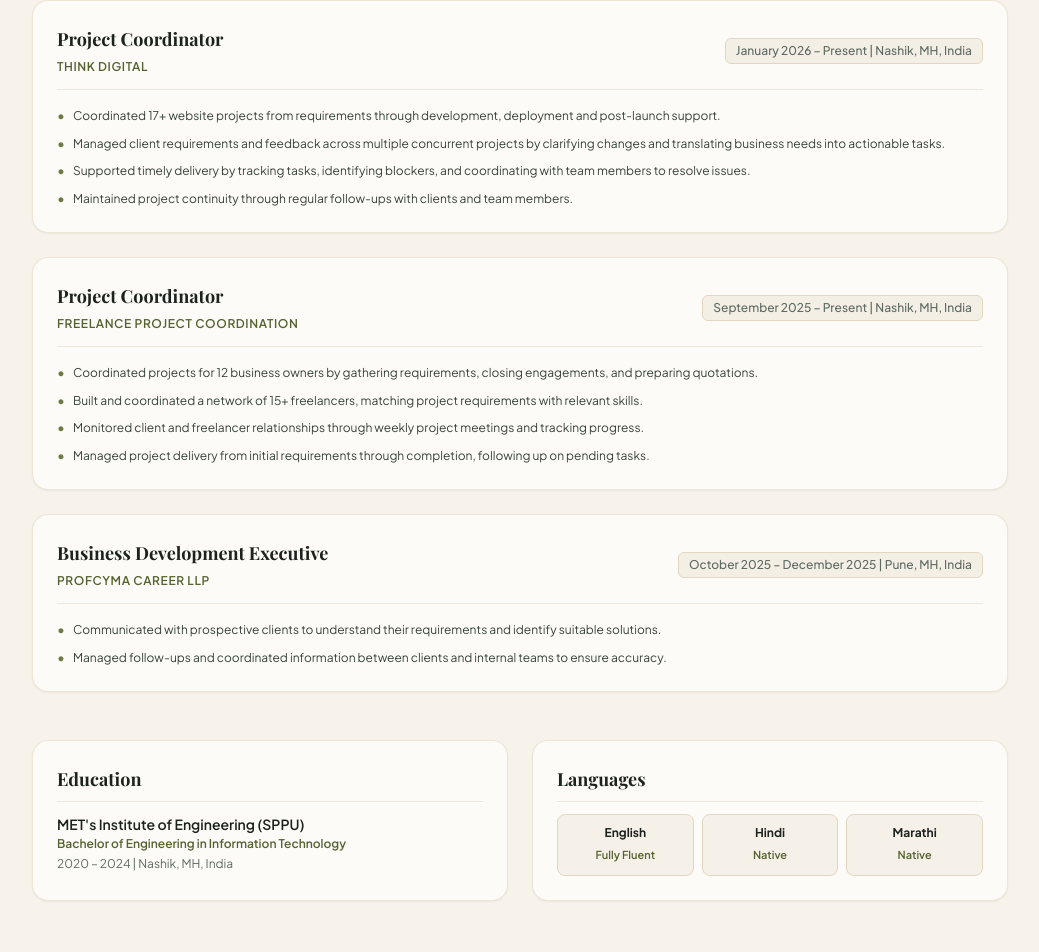
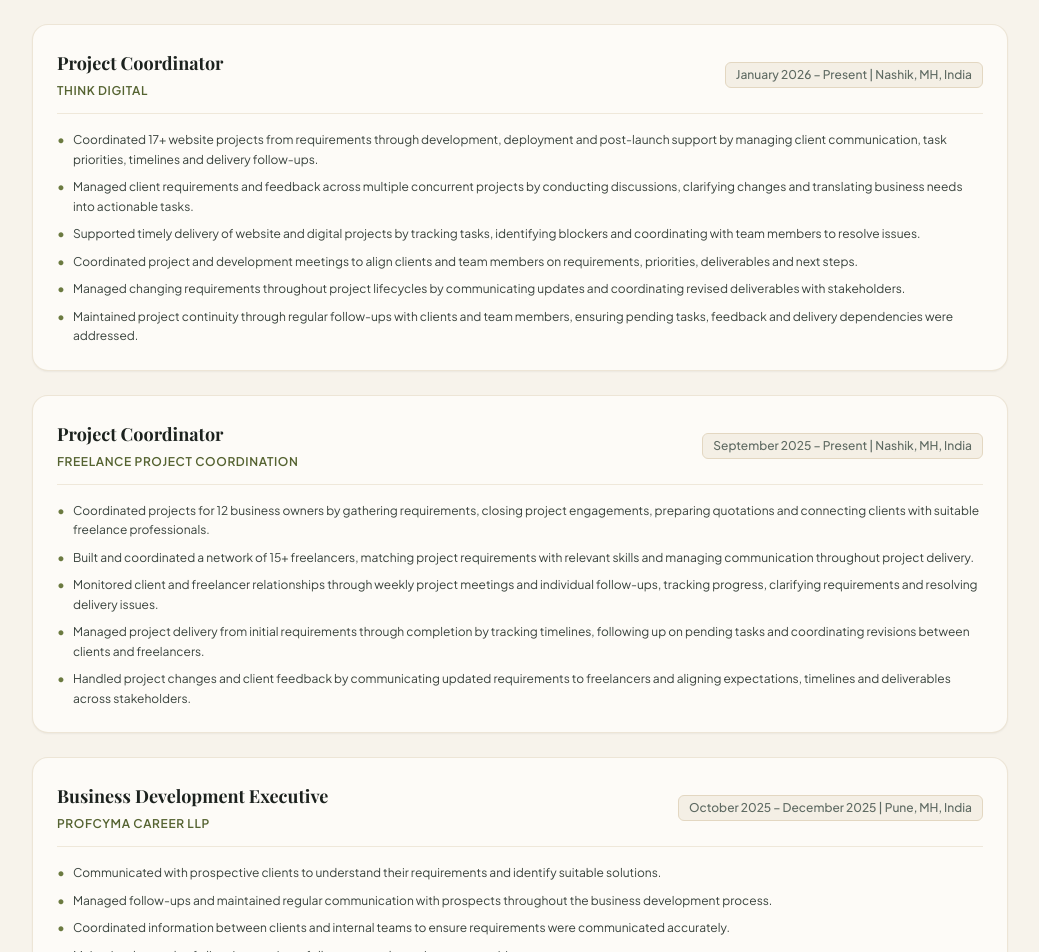
Before and after one commit to wellparth/portfolio, a Next.js app: page / in a window 1280 px wide. Shown: the part 1091-2043 px from the top of the page, without its empty margins (120-1159 px from the left). Built offline with nearby package versions, Linux system fonts and the light colour scheme; a web font is replaced by a local one.

Commit message:
docs: update executive summary to match official resume text

```diff
--- a/src/data/resumeData.ts
+++ b/src/data/resumeData.ts
@@ -7,7 +7,7 @@ export const resumeData = {
     linkedin: "https://www.linkedin.com/in/parthgorde",
     location: "Nashik / Pune, MH, India",
     status: "Available for Operations & Project Coordinator Roles",
-    summary: "Operations and Project Coordination professional with a degree in Information Technology. Proven track record coordinating clients, engineering teams, and freelance talent through AI-assisted workflows to deliver web projects on time and within scope.",
+    summary: "Operations and Project Coordination professional with experience in client communication, requirement gathering, stakeholder management, and digital project delivery. Background in technology and business development, with hands-on experience coordinating clients, teams, and freelance professionals from requirements through completion.",
   },
   metrics: [
     { value: "17+", label: "Web Projects Coordinated", detail: "End-to-end management from intake to deployment", color: "from-indigo-500 to-indigo-600" },
@@ -94,10 +94,12 @@ export const resumeData = {
       period: "January 2026 – Present",
       location: "Nashik, MH, India",
       bullets: [
-        "Coordinated 17+ website projects from requirements through development, deployment and post-launch support.",
-        "Managed client requirements and feedback across multiple concurrent projects by clarifying changes and translating business needs into actionable tasks.",
-        "Supported timely delivery by tracking tasks, identifying blockers, and coordinating with team members to resolve issues.",
-        "Maintained project continuity through regular follow-ups with clients and team members."
+        "Coordinated 17+ website projects from requirements through development, deployment and post-launch support by managing client communication, task priorities, timelines and delivery follow-ups.",
+        "Managed client requirements and feedback across multiple concurrent projects by conducting discussions, clarifying changes and translating business needs into actionable tasks.",
+        "Supported timely delivery of website and digital projects by tracking tasks, identifying blockers and coordinating with team members to resolve issues.",
+        "Coordinated project and development meetings to align clients and team members on requirements, priorities, deliverables and next steps.",
+        "Managed changing requirements throughout project lifecycles by communicating updates and coordinating revised deliverables with stakeholders.",
+        "Maintained project continuity through regular follow-ups with clients and team members, ensuring pending tasks, feedback and delivery dependencies were addressed."
       ]
     },
     {
@@ -106,10 +108,11 @@ export const resumeData = {
       period: "September 2025 – Present",
       location: "Nashik, MH, India",
       bullets: [
-        "Coordinated projects for 12 business owners by gathering requirements, closing engagements, and preparing quotations.",
-        "Built and coordinated a network of 15+ freelancers, matching project requirements with relevant skills.",
-        "Monitored client and freelancer relationships through weekly project meetings and tracking progress.",
-        "Managed project delivery from initial requirements through completion, following up on pending tasks."
+        "Coordinated projects for 12 business owners by gathering requirements, closing project engagements, preparing quotations and connecting clients with suitable freelance professionals.",
+        "Built and coordinated a network of 15+ freelancers, matching project requirements with relevant skills and managing communication throughout project delivery.",
+        "Monitored client and freelancer relationships through weekly project meetings and individual follow-ups, tracking progress, clarifying requirements and resolving delivery issues.",
+        "Managed project delivery from initial requirements through completion by tracking timelines, following up on pending tasks and coordinating revisions between clients and freelancers.",
+        "Handled project changes and client feedback by communicating updated requirements to freelancers and aligning expectations, timelines and deliverables across stakeholders."
       ]
     },
     {
@@ -119,13 +122,16 @@ export const resumeData = {
       location: "Pune, MH, India",
       bullets: [
         "Communicated with prospective clients to understand their requirements and identify suitable solutions.",
-        "Managed follow-ups and coordinated information between clients and internal teams to ensure accuracy."
+        "Managed follow-ups and maintained regular communication with prospects throughout the business development process.",
+        "Coordinated information between clients and internal teams to ensure requirements were communicated accurately.",
+        "Maintained records of client interactions, follow-ups and ongoing opportunities.",
+        "Supported day-to-day business development activities and contributed to client relationship management."
       ]
     }
   ],
   education: {
     institution: "MET's Institute of Engineering (SPPU)",
-    degree: "Bachelor of Engineering in Information Technology",
+    degree: "Information Technology",
     period: "2020 – 2024",
     location: "Nashik, MH, India"
   },
```
